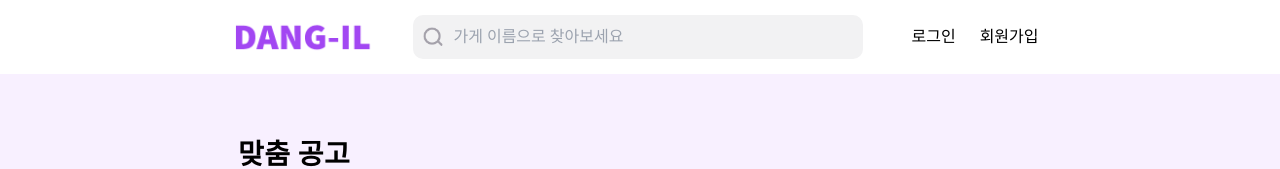
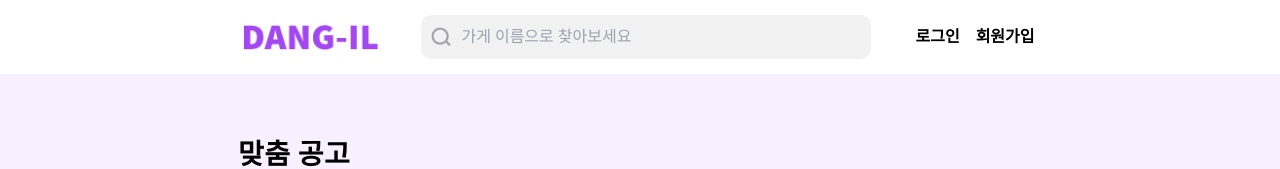
Before and after one commit to 12-Pair-Programming/Dang-il, a Next.js app: page /noticeList in a window 1280 px wide. Shown: the top 169 px of the page. Built offline with nearby package versions, Linux system fonts and the light colour scheme; no server answers; a web font is replaced by a local one.

Commit message:
style: 네비 버튼 폰트 수정

```diff
--- a/shared/@common/ui/Nav/navButton/navButton.tsx
+++ b/shared/@common/ui/Nav/navButton/navButton.tsx
@@ -17,7 +17,7 @@ export const NavButton = ({ children, href, onClick }: NavButtonProps) => {
 
   return (
     <button
-      className="hover:bg-purple-30 hover:text-white p-2 rounded-2xl"
+      className="hover:bg-purple-30 hover:text-white p-1 rounded-2xl font-bold"
       onClick={handleClick}
     >
       {children}
```
